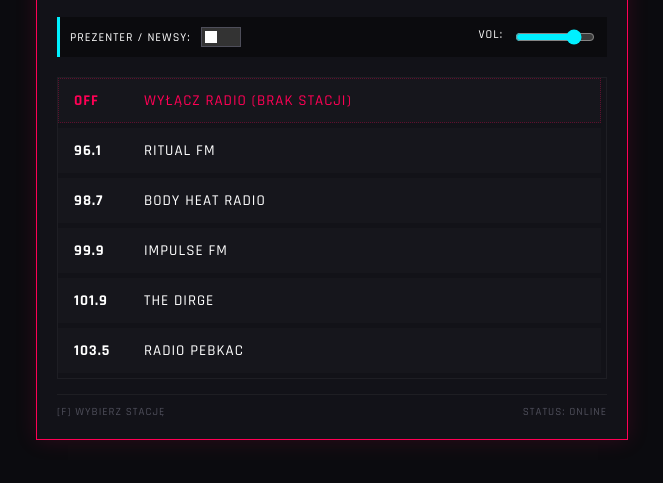
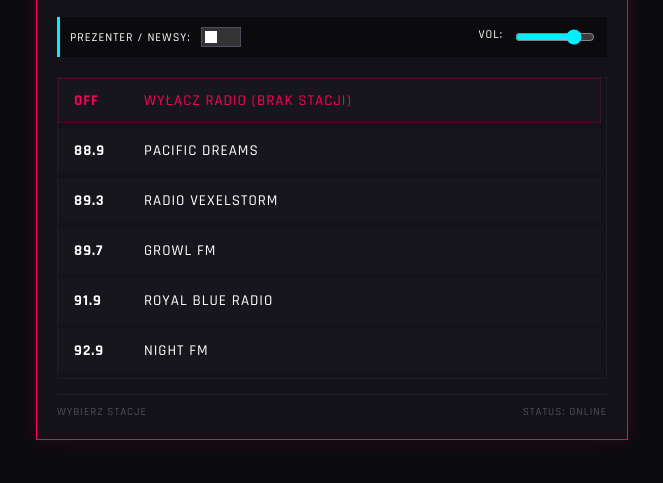
Before and after one commit to L3on098/CP2077_Radioport, a plain HTML site: page index.html in a window 1280 px wide. Shown: the part 323-806 px from the top of the page, without its empty margins (308-971 px from the left). Drawn offline with Linux system fonts and the light colour scheme.

Commit message:
Update index.html

```diff
--- a/index.html
+++ b/index.html
@@ -66,6 +66,7 @@
             margin-bottom: 20px;
         }
 
+        /* Kontener na okładkę/logo */
         .cover-art {
             width: 120px;
             height: 120px;
@@ -74,10 +75,21 @@
             display: flex;
             justify-content: center;
             align-items: center;
+            overflow: hidden; /* Aby obrazek nie wystawał */
+        }
+
+        .cover-art img {
+            width: 100%;
+            height: 100%;
+            object-fit: cover; /* Dopasowanie obrazka do kwadratu */
+        }
+
+        .cover-placeholder {
             color: var(--cyber-cyan);
             font-size: 12px;
             text-align: center;
             font-weight: 700;
+            padding: 5px;
         }
 
         .track-info {
@@ -206,7 +218,6 @@
             text-shadow: 0 0 5px rgba(0, 240, 255, 0.5);
         }
 
-        /* Styl dla przycisku wyłączenia radia */
         .station-item.off-button {
             border: 1px dotted rgba(255, 0, 85, 0.3);
             color: var(--cyber-red);
@@ -246,7 +257,9 @@
     </div>
 
     <div class="now-playing-panel">
-        <div class="cover-art" id="station-logo">NO SIGNAL</div>
+        <div class="cover-art" id="station-logo-container">
+            <div class="cover-placeholder" id="station-placeholder">NO SIGNAL</div>
+        </div>
         <div class="track-info">
             <div>
                 <div class="track-label">NOW PLAYING</div>
@@ -275,46 +288,56 @@
         <div class="station-item off-button" id="station-off" onclick="turnRadioOff()">
             <span class="station-freq">OFF</span> <span>WYŁĄCZ RADIO (BRAK STACJI)</span>
         </div>
-        </div>
+    </div>
 
     <audio id="cyber-player" onended="trackEnded()"></audio>
 
     <div class="footer-hud">
-        <span>[F] WYBIERZ STACJĘ</span>
+        <span>WYBIERZ STACJĘ</span>
         <span>STATUS: ONLINE</span>
     </div>
 </div>
 
 <script>
-    // 14 Stacji
+    // 14 Stacji - Zastąp 'https://link_do_obrazka.png' swoimi linkami do zdjęć logo!
     const stations = [
-        { name: "Ritual FM", freq: "96.1", logo: "⚡ RITUAL", playlist: [{ title: "Friday Night Fire Fight", artist: "The Rubicones", url: "https://www.soundhelix.com/examples/mp3/SoundHelix-Song-1.mp3" }] },
-        { name: "Body Heat Radio", freq: "98.7", logo: "🔥 BODY HEAT", playlist: [{ title: "I Want to Stay at Your House", artist: "Rosa Walton", url: "https://www.soundhelix.com/examples/mp3/SoundHelix-Song-3.mp3" }] },
-        { name: "Impulse FM", freq: "99.9", logo: "🔊 IMPULSE", playlist: [{ title: "Metropolis", artist: "DJ Kovalski", url: "https://www.soundhelix.com/examples/mp3/SoundHelix-Song-5.mp3" }] },
-        { name: "The Dirge", freq: "101.9", logo: "💀 DIRGE", playlist: [{ title: "Graves", artist: "Konrad OldMoney", url: "https://www.soundhelix.com/examples/mp3/SoundHelix-Song-6.mp3" }] },
-        { name: "Radio Pebkac", freq: "103.5", logo: "💻 PEBKAC", playlist: [{ title: "Tinfiddle", artist: "Sebastian Robertson", url: "https://www.soundhelix.com/examples/mp3/SoundHelix-Song-7.mp3" }] },
-        { name: "30 Principales", freq: "106.9", logo: "💃 30 PRINC", playlist: [{ title: "Barrio", artist: "Chico", url: "https://www.soundhelix.com/examples/mp3/SoundHelix-Song-8.mp3" }] },
-        { name: "Morro Rock Radio", freq: "107.3", logo: "🎸 MORRO", playlist: [{ title: "Never Fade Away", artist: "Samurai", url: "https://www.soundhelix.com/examples/mp3/SoundHelix-Song-9.mp3" }] },
-        { name: "Dark Star", freq: "107.5", logo: "☄️ DARK STAR", playlist: [{ title: "Quantum Chaos", artist: "Void", url: "https://www.soundhelix.com/examples/mp3/SoundHelix-Song-10.mp3" }] },
-        { name: "Vexelstrom", freq: "101.1", logo: "⚡ VEXEL", playlist: [{ title: "Resist and Disorder", artist: "Rezodrone", url: "https://www.soundhelix.com/examples/mp3/SoundHelix-Song-11.mp3" }] },
-        { name: "Pacific Dreams", freq: "102.7", logo: "🌊 PACIFIC", playlist: [{ title: "Practical Tracks", artist: "Pacific Rim", url: "https://www.soundhelix.com/examples/mp3/SoundHelix-Song-12.mp3" }] },
-        { name: "Night FM", freq: "105.5", logo: "🌃 NIGHT", playlist: [{ title: "Neo-Tokyo Synth", artist: "Vector", url: "https://www.soundhelix.com/examples/mp3/SoundHelix-Song-13.mp3" }] },
-        { name: "Radio Samizdat", freq: "91.9", logo: "📻 SAMIZDAT", playlist: [{ title: "Uprising", artist: "Sokolov", url: "https://www.soundhelix.com/examples/mp3/SoundHelix-Song-14.mp3" }] },
-        { name: "Growl FM", freq: "104.3", logo: "🐺 GROWL", playlist: [{ title: "Flatline", artist: "Sasha", url: "https://www.soundhelix.com/examples/mp3/SoundHelix-Song-15.mp3" }] },
-        { name: "Downtown Radio", freq: "89.3", logo: "🏙️ DOWNTOWN", playlist: [{ title: "Street Kid Blues", artist: "V", url: "https://www.soundhelix.com/examples/mp3/SoundHelix-Song-16.mp3" }] }
+        { name: "Pacific Dreams", freq: "88.9", logoUrl: "https://static.zhincore.eu/cp/icons/radios/RadioStation.Downtempo.png", playlist: [{ title: "Friday Night Fire Fight", artist: "The Rubicones", url: "https://cdn.pixabay.com/audio/2026/04/13/audio_9bee257339.mp3" }] },
+        { name: "RADIO VEXELSTORM", freq: "89.3", logoUrl: "https://static.zhincore.eu/cp/icons/radios/RadioStation.AggroIndie.png", playlist: [{ title: "I Want to Stay at Your House", artist: "Rosa Walton", url: "https://www.soundhelix.com/examples/mp3/SoundHelix-Song-3.mp3" }] },
+        { name: "Growl FM", freq: "89.7", logoUrl: "https://static.zhincore.eu/cp/icons/radios/RadioStation.GrowlFM.png", playlist: [{ title: "Metropolis", artist: "DJ Kovalski", url: "https://www.soundhelix.com/examples/mp3/SoundHelix-Song-5.mp3" }] },
+        { name: "Royal Blue Radio", freq: "91.9", logoUrl: "https://static.zhincore.eu/cp/icons/radios/RadioStation.Jazz.png", playlist: [{ title: "Graves", artist: "Konrad OldMoney", url: "https://www.soundhelix.com/examples/mp3/SoundHelix-Song-6.mp3" }] },
+        { name: "Night FM", freq: "92.9", logoUrl: "https://static.zhincore.eu/cp/icons/radios/RadioStation.ElectroIndie.png", playlist: [{ title: "Tinfiddle", artist: "Sebastian Robertson", url: "https://www.soundhelix.com/examples/mp3/SoundHelix-Song-7.mp3" }] },
+        { name: "Samizdat Radio", freq: "95.2", logoUrl: "https://static.zhincore.eu/cp/icons/radios/RadioStation.MinimTech.png", playlist: [{ title: "Barrio", artist: "Chico", url: "https://www.soundhelix.com/examples/mp3/SoundHelix-Song-8.mp3" }] },
+        { name: "Ritual FM", freq: "96.1", logoUrl: "https://static.zhincore.eu/cp/icons/radios/RadioStation.Metal.png", playlist: [{ title: "Never Fade Away", artist: "Samurai", url: "https://www.soundhelix.com/examples/mp3/SoundHelix-Song-9.mp3" }] },
+        { name: "Body Heat Radio", freq: "98.7", logoUrl: "https://static.zhincore.eu/cp/icons/radios/RadioStation.Pop.png", playlist: [{ title: "Quantum Chaos", artist: "Void", url: "https://www.soundhelix.com/examples/mp3/SoundHelix-Song-10.mp3" }] },
+        { name: "Impulse", freq: "99.9", logoUrl: "https://static.zhincore.eu/cp/icons/radios/RadioStation.Impulse.png", playlist: [{ title: "Resist and Disorder", artist: "Rezodrone", url: "https://www.soundhelix.com/examples/mp3/SoundHelix-Song-11.mp3" }] },
+        { name: "The Dirge", freq: "101.9", logoUrl: "https://static.zhincore.eu/cp/icons/radios/RadioStation.HipHop.png", playlist: [{ title: "Practical Tracks", artist: "Pacific Rim", url: "https://www.soundhelix.com/examples/mp3/SoundHelix-Song-12.mp3" }] },
+        { name: "Radio PEBKAC", freq: "103.5", logoUrl: "https://static.zhincore.eu/cp/icons/radios/RadioStation.AggroTechno.png", playlist: [{ title: "Neo-Tokyo Synth", artist: "Vector", url: "https://www.soundhelix.com/examples/mp3/SoundHelix-Song-13.mp3" }] },
+        { name: "30 PRINCIPALES", freq: "106.9", logoUrl: "https://static.zhincore.eu/cp/icons/radios/RadioStation.Latino.png", playlist: [{ title: "Uprising", artist: "Sokolov", url: "https://www.soundhelix.com/examples/mp3/SoundHelix-Song-14.mp3" }] },
+        { name: "Morro Rock Radio", freq: "107.3", logoUrl: "https://static.zhincore.eu/cp/icons/radios/RadioStation.AttRock.png", playlist: [{ title: "Flatline", artist: "Sasha", url: "https://www.soundhelix.com/examples/mp3/SoundHelix-Song-15.mp3" }] },
+        { name: "Dark Star", freq: "107.5", logoUrl: "https://static.zhincore.eu/cp/icons/radios/RadioStation.DarkStar.png", playlist: [{ title: "Street Kid Blues", artist: "V", url: "https://www.soundhelix.com/examples/mp3/SoundHelix-Song-16.mp3" }] }
     ];
 
-    // Baza newsów podzielona na pory dnia (Wklej tutaj adresy URL do swoich plików z GitHuba!)
+    // Baza wiadomości (Podmień te adresy na swoje pliki z GitHuba!)
     const newsDatabase = {
-        morning: [ // 6:00 - 11:59
-            "https://actions.google.com/sounds/v1/alarms/digital_watch_alarm_long.ogg" // Zastąp swoim plikiem rannym
+        morning: [
+            "https://actions.google.com/sounds/v1/alarms/digital_watch_alarm_long.ogg" // Przykład rano (dodaj więcej analogicznie)
         ],
-        day: [ // 12:00 - 17:59
-            "https://actions.google.com/sounds/v1/science_fiction/teleport_vortex.ogg" // Zastąp swoim plikiem dziennym
+        day: [ // 4 wiadomości na dzień
+            "https://cdn.pixabay.com/audio/2022/09/20/audio_7e2920cf58.mp3", // News dzień 1
+            "https://cdn.pixabay.com/audio/2025/09/08/audio_b80f55a35a.mp3", // News dzień 2
         ],
-        night: [ // 18:00 - 5:59
-            "https://actions.google.com/sounds/v1/alarms/mechanical_clock_ring.ogg" // Zastąp swoim plikiem wieczornym/nocnym
+        night: [ // 3 wiadomości na noc
+            "https://actions.google.com/sounds/v1/alarms/mechanical_clock_ring.ogg", // News noc 1
+            "https://actions.google.com/sounds/v1/alarms/bugle_tune.ogg", // News noc 2
+            "https://actions.google.com/sounds/v1/alarms/dinner_bell.ogg" // News noc 3
         ]
+    };
+
+    // Tablice pomocnicze do zapamiętywania odtworzonych newsów (zapobiegają powtórzeniom)
+    let playedNewsHistory = {
+        morning: [],
+        day: [],
+        night: []
     };
 
     let currentStationIndex = null;
@@ -327,7 +350,7 @@
     const stationListContainer = document.getElementById('station-list');
     const trackTitleUI = document.getElementById('track-title');
     const trackArtistUI = document.getElementById('track-artist');
-    const stationLogoUI = document.getElementById('station-logo');
+    const logoContainerUI = document.getElementById('station-logo-container');
     const playbackStatusUI = document.getElementById('playback-status');
 
     function buildStationList() {
@@ -351,7 +374,6 @@
         playCurrentTrack();
     }
 
-    // Opcja "Brak stacji" / Wyłączenie radia
     function turnRadioOff() {
         player.pause();
         player.src = "";
@@ -362,7 +384,9 @@
         playedSongsCounter = 0;
 
         document.getElementById('station-off').classList.add('active');
-        stationLogoUI.innerText = "NO SIGNAL";
+
+        // Przywrócenie placeholdera
+        logoContainerUI.innerHTML = `<div class="cover-placeholder" id="station-placeholder">NO SIGNAL</div>`;
         trackTitleUI.innerText = "RADIOPORT OFF";
         trackArtistUI.innerText = "—";
         playbackStatusUI.innerText = "SYSTEM IDLE";
@@ -379,7 +403,9 @@
         const station = stations[currentStationIndex];
         const track = station.playlist[currentTrackIndex];
 
-        stationLogoUI.innerText = station.logo;
+        // Ustawienie obrazka z URL zamiast tekstu
+        logoContainerUI.innerHTML = `<img src="${station.logoUrl}" alt="${station.name}">`;
+
         trackTitleUI.innerText = track.title;
         trackArtistUI.innerText = track.artist;
         playbackStatusUI.innerText = "STREAMING...";
@@ -394,7 +420,8 @@
             playCurrentTrack();
         } else {
             playedSongsCounter++;
-            if (newsEnabled && playedSongsCounter >= 4) { // Co 2 piosenki puszcza newsa
+            // Zmiana: Wiadomości włączają się teraz co 4 utwory
+            if (newsEnabled && playedSongsCounter >= 4) {
                 playedSongsCounter = 0;
                 playNewsBasedOnTime();
             } else {
@@ -403,30 +430,48 @@
         }
     }
 
-    // Dynamiczny dobór newsów do godziny na komputerze
+    // Dobór newsa z systemem unikania powtórzeń (Inteligentna Kolejka)
     function playNewsBasedOnTime() {
         isPlayingNews = true;
         const currentHour = new Date().getHours();
-        let selectedNewsList;
+        let periodKey = "";
         let timePeriodName = "";
 
         if (currentHour >= 6 && currentHour < 12) {
-            selectedNewsList = newsDatabase.morning;
+            periodKey = "morning";
             timePeriodName = "PORANNE WIADOMOŚCI";
         } else if (currentHour >= 12 && currentHour < 18) {
-            selectedNewsList = newsDatabase.day;
+            periodKey = "day";
             timePeriodName = "POŁUDNIOWE WIADOMOŚCI";
         } else {
-            selectedNewsList = newsDatabase.night;
+            periodKey = "night";
             timePeriodName = "NOCNY SERWIS INFORMACYJNY";
         }
 
+        const fullList = newsDatabase[periodKey];
+        let playedList = playedNewsHistory[periodKey];
+
+        // Jeśli wszystkie newsy z danej pory dnia zostały już odtworzone, resetujemy historię
+        if (playedList.length >= fullList.length) {
+            playedList = [];
+            playedNewsHistory[periodKey] = [];
+        }
+
+        // Filtrujemy tylko te newsy, które jeszcze NIE były odtworzone
+        const availableNews = fullList.filter(url => !playedList.includes(url));
+
+        // Wybieramy losowy news z dostępnych nieodtworzonych
+        const randomNewsUrl = availableNews[Math.floor(Math.random() * availableNews.length)];
+
+        // Zapisujemy wybrany utwór do historii
+        playedNewsHistory[periodKey].push(randomNewsUrl);
+
+        // Wyświetlanie informacji na ekranie
+        logoContainerUI.innerHTML = `<div class="cover-placeholder" style="color: var(--cyber-red); font-size: 24px;">⚠️</div>`;
         trackTitleUI.innerText = `⚠️ ${timePeriodName} ⚠️`;
         trackArtistUI.innerText = "NIGHT CITY RADIO INFO";
         playbackStatusUI.innerText = "BROADCASTING...";
 
-        // Losowanie jednego pliku z wybranej pory dnia
-        const randomNewsUrl = selectedNewsList[Math.floor(Math.random() * selectedNewsList.length)];
         player.src = randomNewsUrl;
         player.play();
     }
```
